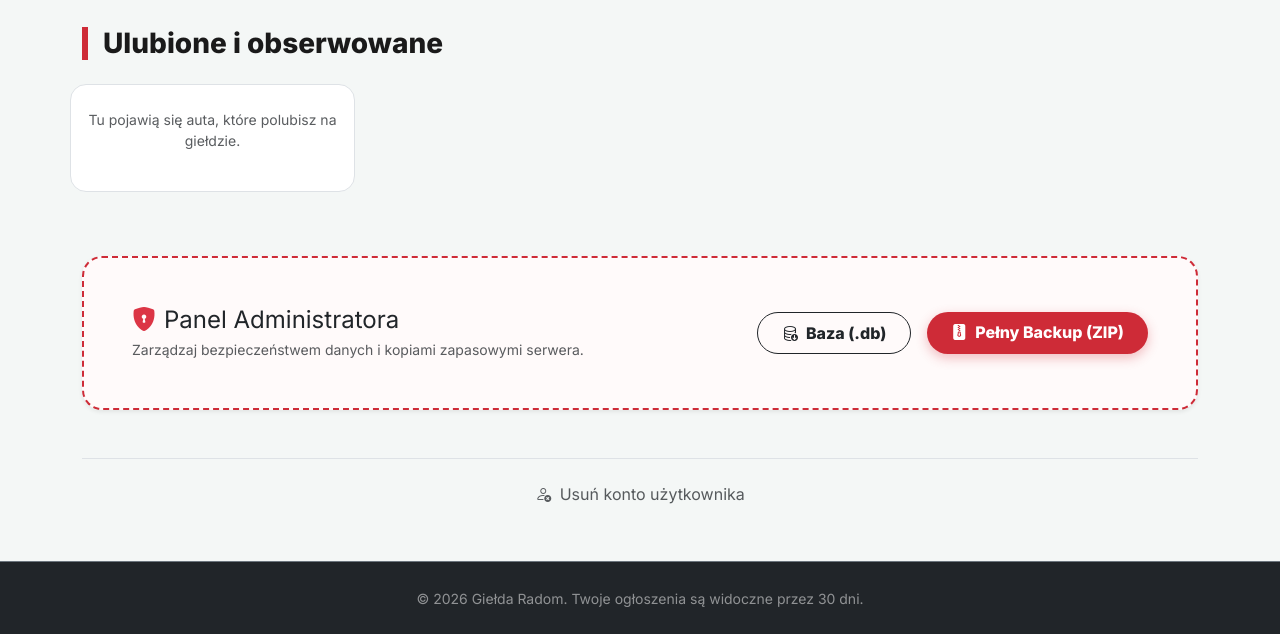
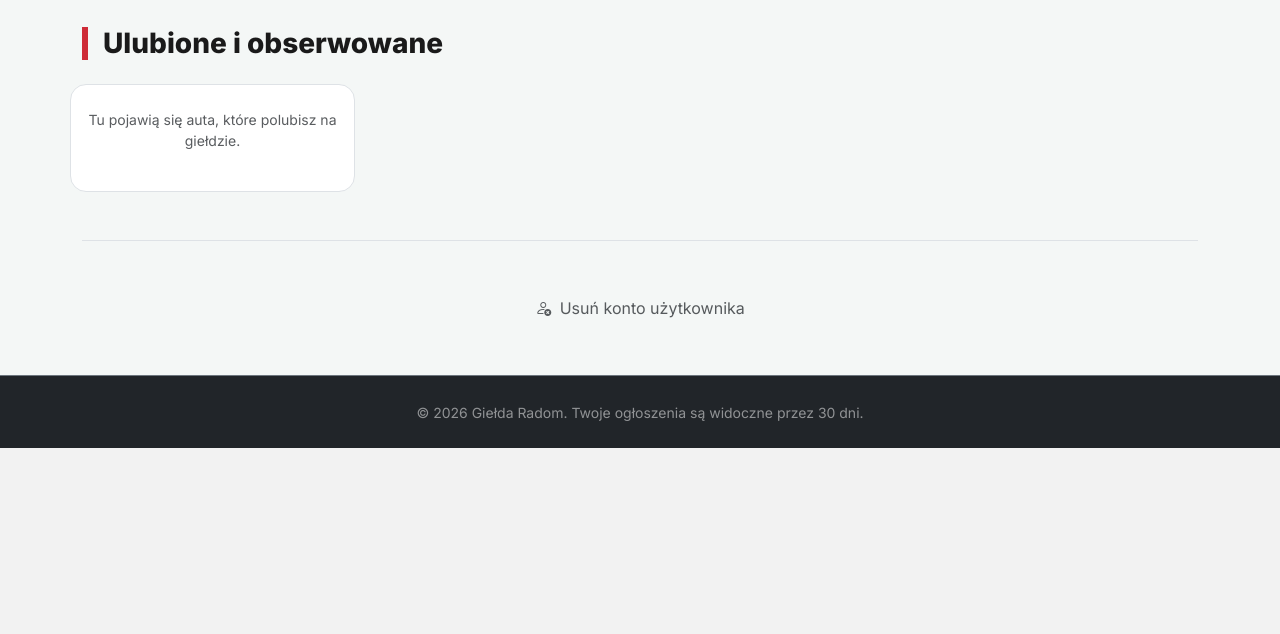
Before and after one commit to tomczykdariusz606/gielda-radom, a Flask app: page /profil in a window 1280 px wide. Shown: the part 631-1265 px from the top of the page. After the commit the page ends 1079 px from the top, so only its background shows below. Run offline with Flask 3, Linux system fonts and the light colour scheme; the visitor is signed in with stand-in values (Sample User, id 1); data that the repository does not hold is empty.

Commit message:
Update profil.html

```diff
--- a/templates/profil.html
+++ b/templates/profil.html
@@ -93,13 +93,6 @@
             transition: 0.2s;
         }
         .fav-remove-btn:hover { transform: scale(1.1); background: var(--radom-red); color: white; }
-
-        /* PANEL ADMINA STYL */
-        .admin-card {
-            border: 2px dashed var(--radom-red);
-            background: #fffafa;
-            border-radius: 20px;
-        }
     </style>
 </head>
 <body>
@@ -188,7 +181,7 @@
         </div>
 
         <h3 class="section-title">Ulubione i obserwowane</h3>
-        <div class="row row-cols-1 row-cols-md-2 row-cols-lg-4 g-4 mb-5">
+        <div class="row row-cols-1 row-cols-md-2 row-cols-lg-4 g-4">
             {% for fav in fav_cars %}
             <div class="col">
                 <div class="card car-card border-0 shadow-sm">
@@ -206,34 +199,13 @@
                 </div>
             </div>
             {% else %}
-            <div class="col-12 text-center py-4 bg-white rounded-4 border mb-3">
+            <div class="col-12 text-center py-4 bg-white rounded-4 border">
                 <p class="text-muted small">Tu pojawią się auta, które polubisz na giełdzie.</p>
             </div>
             {% endfor %}
         </div>
 
-        {% if current_user.id == 1 %}
-        <div class="admin-card p-4 p-md-5 mb-5 shadow-sm">
-            <div class="row align-items-center">
-                <div class="col-lg-6">
-                    <h4 class="fw-extrabold text-dark mb-1"><i class="bi bi-shield-lock-fill text-danger me-2"></i>Panel Administratora</h4>
-                    <p class="text-muted small mb-4 mb-lg-0">Zarządzaj bezpieczeństwem danych i kopiami zapasowymi serwera.</p>
-                </div>
-                <div class="col-lg-6">
-                    <div class="d-grid d-md-flex gap-3 justify-content-lg-end">
-                        <a href="{{ url_for('backup_db') }}" class="btn btn-outline-dark rounded-pill px-4 py-2 fw-bold small">
-                            <i class="bi bi-database-down me-2"></i>Baza (.db)
-                        </a>
-                        <a href="{{ url_for('full_backup') }}" class="btn btn-radom-main rounded-pill px-4 py-2 fw-bold small">
-                            <i class="bi bi-file-zip-fill me-2"></i>Pełny Backup (ZIP)
-                        </a>
-                    </div>
-                </div>
-            </div>
-        </div>
-        {% endif %}
-
-        <div class="mt-5 pt-3 border-top text-center">
+        <div class="mt-5 pt-5 border-top text-center">
             <form action="/usun_konto" method="POST" onsubmit="return confirm('UWAGA: Usunięcie konta spowoduje skasowanie wszystkich Twoich ogłoszeń!')">
                 <button type="submit" class="btn btn-link text-muted text-decoration-none small">
                     <i class="bi bi-person-x me-1"></i> Usuń konto użytkownika
```
